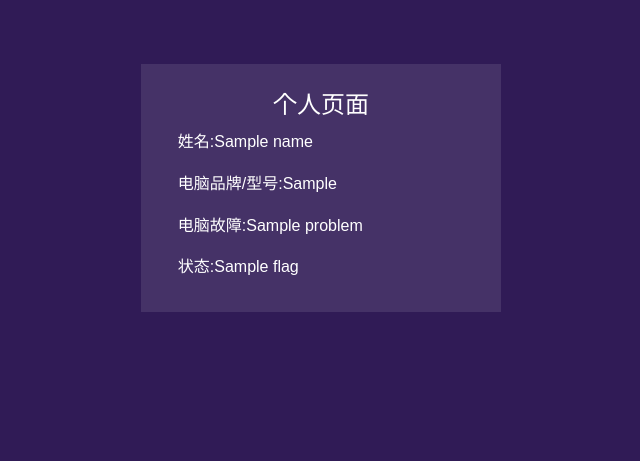
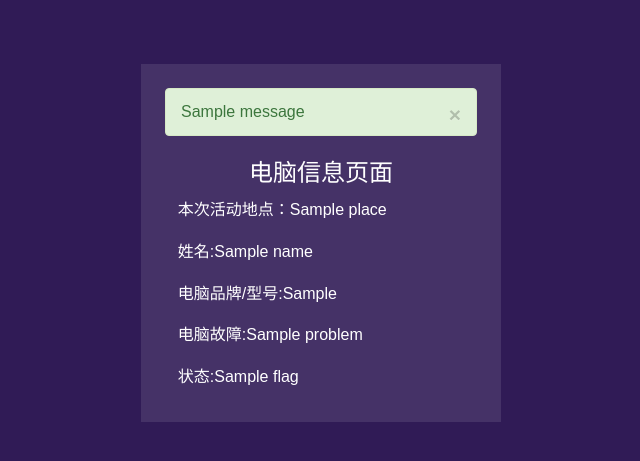
Before and after one commit to HUST-CA/voluntary_service_team, a Django app: template templates/service_inform/own_flag.html in a window 1280 px wide. Shown: the top 461 px of the page, without its empty margins (319-959 px from the left). Run offline with Django 3.2, Linux system fonts and the light colour scheme; the template is opened without the code that fills it: most values are stand-ins (such as "Sample title", 1, 10 or a date in 2020); one stand-in notice (Sample message) is shown; some libraries are stand-ins or nearby versions.

Commit message:
[Magic Change]Add some messages and flags
* Add activity flag: "预约中", and add messages in service view so users
can post their infomation in advance.
* Make service activity data editable.
* Add inform flag: "待确认", and change the default state to "待确认",
in the aim of ACCEPTING APPOINTMENTS and DEFEND SMS BOMBING.
* Add messages show in templates -> own_flag.html

```diff
--- a/service_activity/admin.py
+++ b/service_activity/admin.py
@@ -6,7 +6,7 @@ from .models import ServiceActivity, Member
 class ServiceActivityAdmin(admin.ModelAdmin):
     list_filter = ('flag',)
     fieldsets = (
-        ('信息', {'fields': ('place', 'int_id',)}),
+        ('信息', {'fields': ('place','activity_date', 'int_id','responsible_email',)}),
         ('成员', {'fields': ('members',)}),
         ('状态', {'fields': ('flag',)}),
     )
--- a/service_activity/models.py
+++ b/service_activity/models.py
@@ -40,9 +40,9 @@ class ServiceActivityManager(models.Manager):
 
 class ServiceActivity(models.Model):
     # date_tuple = datetime.date.today().timetuple()
-    activity_date = models.DateField(verbose_name='活动日期', auto_now_add=True)
+    activity_date = models.DateField(verbose_name='活动日期', auto_now_add=False)
     place = models.CharField(verbose_name='地点', max_length=128)
-    FLAGS = (('进行中', '进行中'), ('已完成', '已完成'))
+    FLAGS = (('进行中', '进行中'), ('已完成', '已完成'),('预约中','预约中'))
     flag = models.CharField(verbose_name='状态', max_length=16, choices=FLAGS)
     int_id = models.IntegerField(verbose_name='第几次活动')
     responsible_email = models.EmailField(verbose_name='活动负责人邮箱', max_length=128, blank=True)
--- a/service_inform/models.py
+++ b/service_inform/models.py
@@ -26,7 +26,7 @@ class ServiceObject(models.Model):
     problem = models.TextField(verbose_name='电脑故障')
 
     send_time = models.DateTimeField(verbose_name='送到时间', auto_now_add=True)
-    FLAGS = (('完成', '完成'), ('修理中', '修理中'), ('已取回', '已取回'), ('遇到问题需反馈', '遇到问题需反馈'))
+    FLAGS = (('完成', '完成'), ('修理中', '修理中'), ('已取回', '已取回'), ('遇到问题需反馈', '遇到问题需反馈'),('待确认','待确认'))
     flag = models.CharField(verbose_name='修理状态', max_length=64, choices=FLAGS)
     trouble = models.TextField(verbose_name='遇到的问题', blank=True)
     short_link = models.CharField(verbose_name='短链接', max_length=32)
--- a/templates/service_inform/own_flag.html
+++ b/templates/service_inform/own_flag.html
@@ -9,7 +9,21 @@
 
 <div class="middle-container">
   <div class="middle-wrap">
-    <h2>个人页面</h2>
+            {% if messages %}
+                {% for message in messages %}
+                    <div class="alert alert-{{ message.level_tag }}">
+                        <a href="#" class="close" data-dismiss="alert">&times;</a>
+                        <strong>
+                            {% if 'safe' in message.tags %}{{ message|safe }}{% else %}{{ message }}{% endif %}</strong>
+                    </div>
+                {% endfor %}
+            {% endif %}
+    <h2>电脑信息页面</h2>
+    <div class="single-container">
+      <p>
+      本次活动地点：{{ place }}
+      </p>
+    </div>
     <div class="single-container">
       <p>
       姓名:{{ name }}
```
Also changed, not shown: service_inform/views.py (+8 -5 lines).
